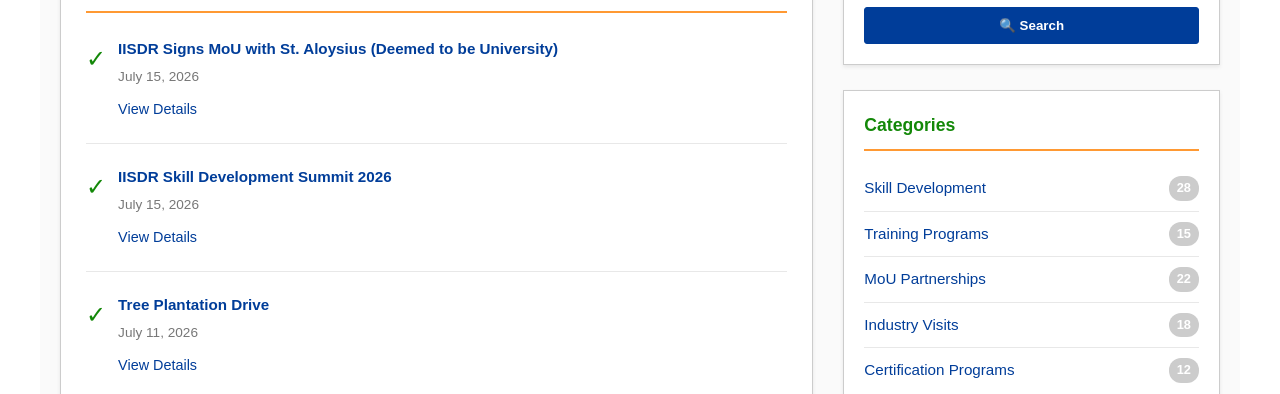
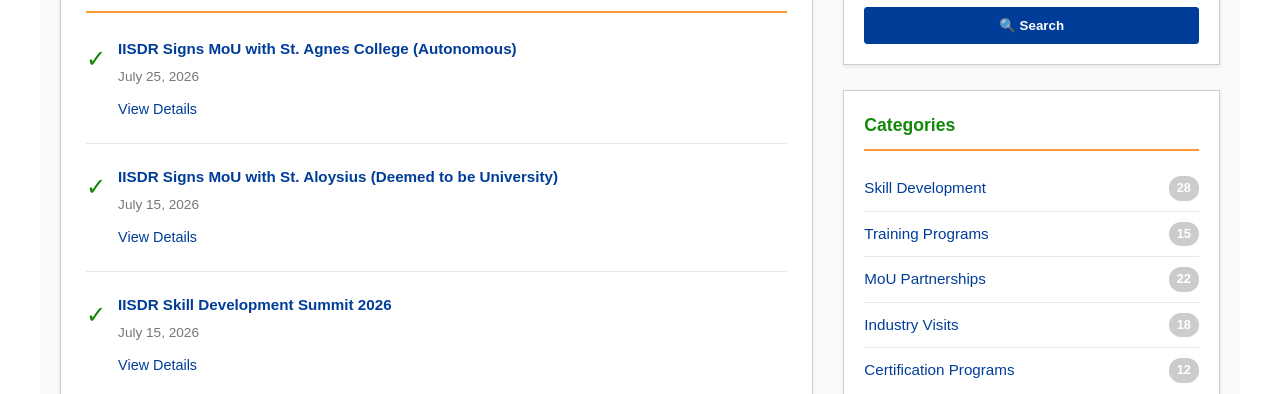
Before and after one commit to isushantk/IISDR-WEBSITE-2, a plain HTML site: page iisdr_programs.html in a window 1280 px wide. Shown: the part 706-1100 px from the top of the page. Drawn offline with Linux system fonts and the light colour scheme.

Commit message:
Add St. Agnes College MoU to programs

```diff
--- a/iisdr_programs.html
+++ b/iisdr_programs.html
@@ -1808,6 +1808,16 @@
         <section class="programs-content">
             <h2>Programs</h2>
 
+            <!-- Program: IISDR Signs MoU with St. Agnes College (Autonomous) -->
+            <div class="program-item">
+                <div class="program-icon">✓</div>
+                <div class="program-details">
+                    <div class="program-title" style="font-weight: 700; color: #003d99;">IISDR Signs MoU with St. Agnes College (Autonomous)</div>
+                    <div class="program-date">July 25, 2026</div>
+                    <a href="St_Agnes_College_MoU_Report.pdf" target="_blank" class="program-link">View Details</a>
+                </div>
+            </div>
+
             <!-- Program: IISDR Signs MoU with St. Aloysius (Deemed to be University) -->
             <div class="program-item">
                 <div class="program-icon">✓</div>
```
Also changed, not shown: 1 other file.
